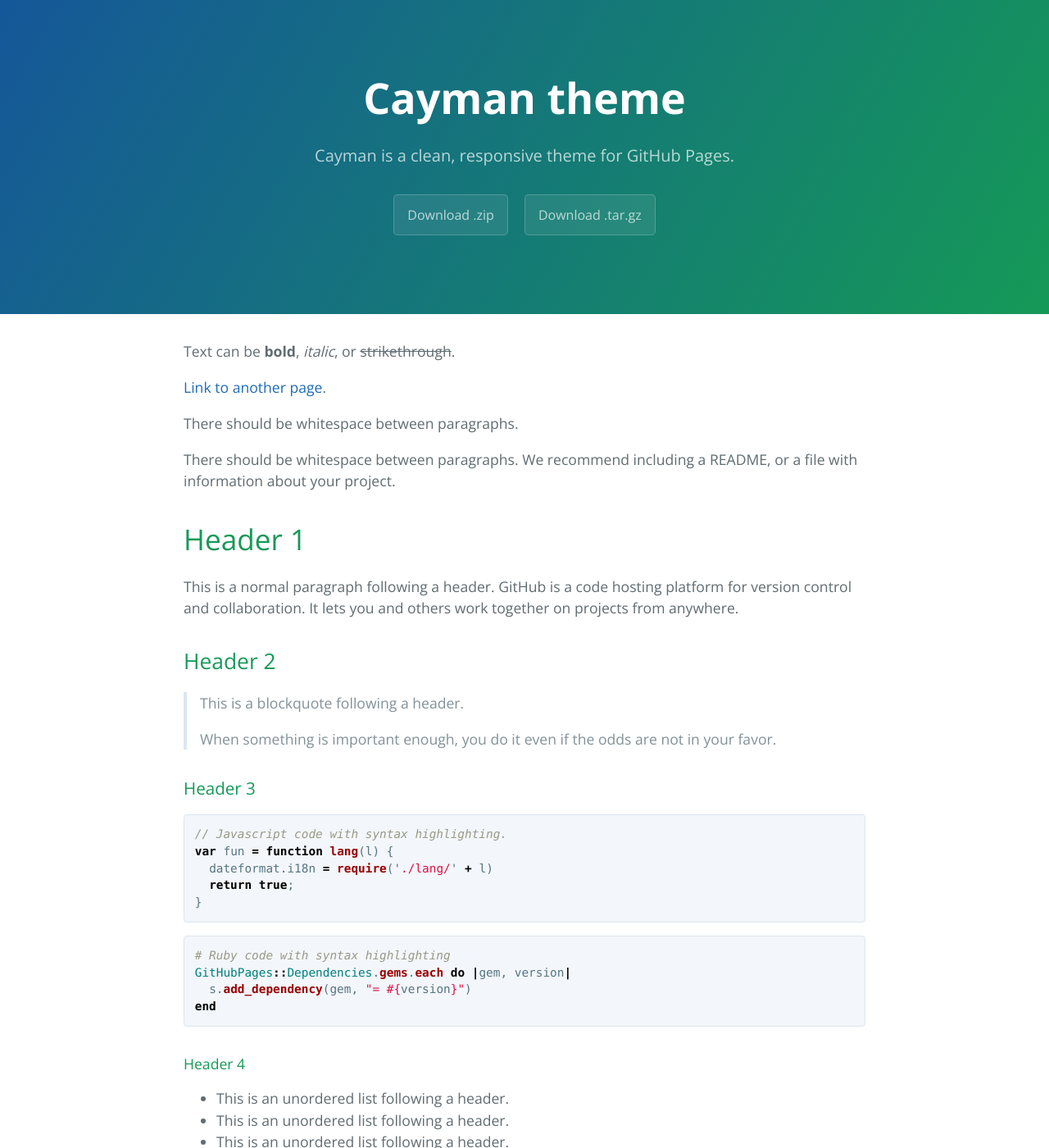
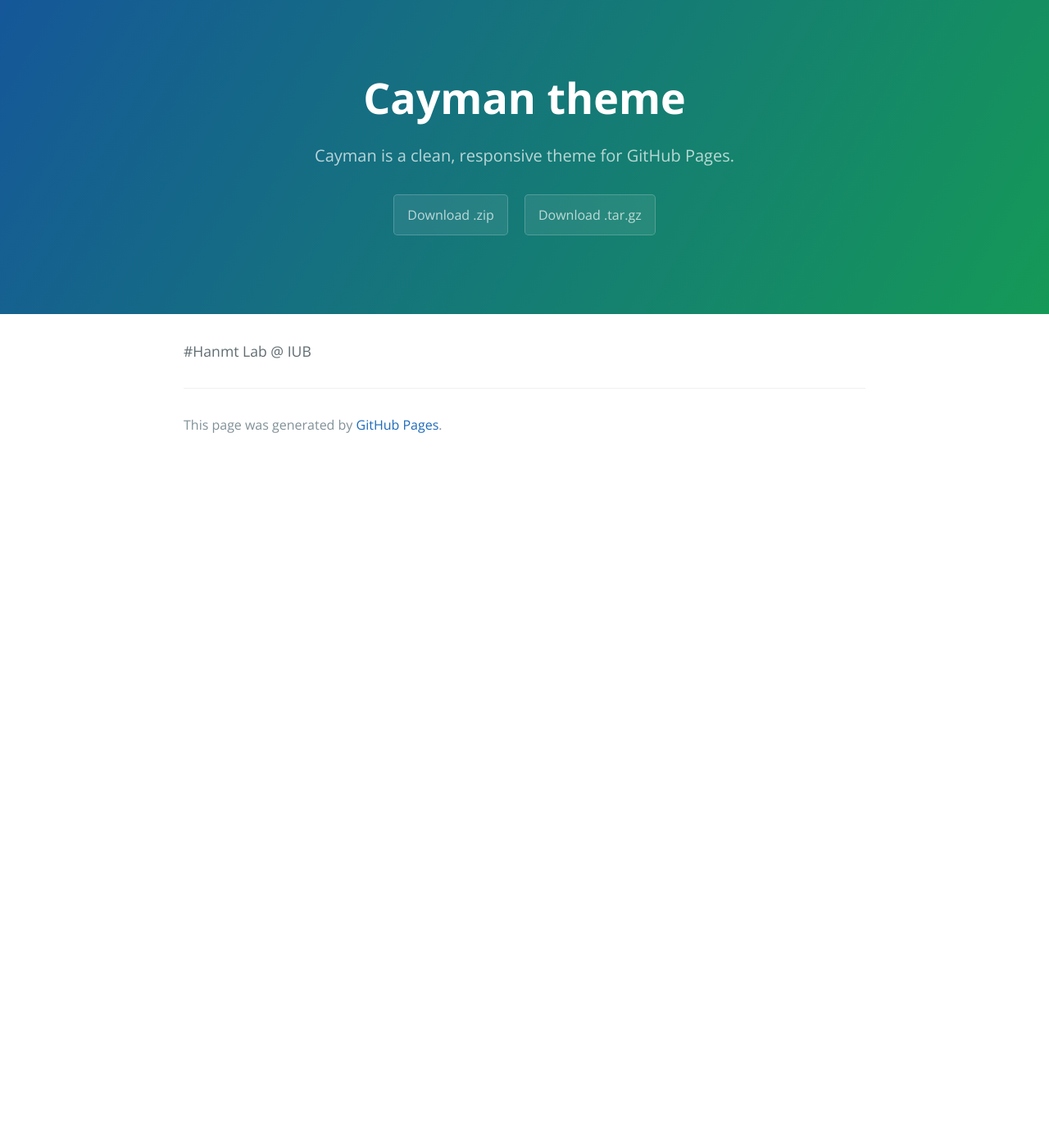
Before and after one commit to Hanmt-Lab/Hanmt-Lab.github.io, a Jekyll site: the page built from index.md, in a window 1280 px wide and 1400 px high. Shown: the whole window at 82% size. Built offline with Jekyll 4.4.1, drawn with Linux system fonts in a browser that asks for light colours; some of the changed text lies outside the part shown.

Commit message:
Update index.md

````diff
--- a/index.md
+++ b/index.md
@@ -2,122 +2,4 @@
 layout: default
 ---
 
-Text can be **bold**, _italic_, or ~~strikethrough~~.
-
-[Link to another page](./another-page.html).
-
-There should be whitespace between paragraphs.
-
-There should be whitespace between paragraphs. We recommend including a README, or a file with information about your project.
-
-# Header 1
-
-This is a normal paragraph following a header. GitHub is a code hosting platform for version control and collaboration. It lets you and others work together on projects from anywhere.
-
-## Header 2
-
-> This is a blockquote following a header.
->
-> When something is important enough, you do it even if the odds are not in your favor.
-
-### Header 3
-
-```js
-// Javascript code with syntax highlighting.
-var fun = function lang(l) {
-  dateformat.i18n = require('./lang/' + l)
-  return true;
-}
-```
-
-```ruby
-# Ruby code with syntax highlighting
-GitHubPages::Dependencies.gems.each do |gem, version|
-  s.add_dependency(gem, "= #{version}")
-end
-```
-
-#### Header 4
-
-*   This is an unordered list following a header.
-*   This is an unordered list following a header.
-*   This is an unordered list following a header.
-
-##### Header 5
-
-1.  This is an ordered list following a header.
-2.  This is an ordered list following a header.
-3.  This is an ordered list following a header.
-
-###### Header 6
-
-| head1        | head two          | three |
-|:-------------|:------------------|:------|
-| ok           | good swedish fish | nice  |
-| out of stock | good and plenty   | nice  |
-| ok           | good `oreos`      | hmm   |
-| ok           | good `zoute` drop | yumm  |
-
-### There's a horizontal rule below this.
-
-* * *
-
-### Here is an unordered list:
-
-*   Item foo
-*   Item bar
-*   Item baz
-*   Item zip
-
-### And an ordered list:
-
-1.  Item one
-1.  Item two
-1.  Item three
-1.  Item four
-
-### And a nested list:
-
-- level 1 item
-  - level 2 item
-  - level 2 item
-    - level 3 item
-    - level 3 item
-- level 1 item
-  - level 2 item
-  - level 2 item
-  - level 2 item
-- level 1 item
-  - level 2 item
-  - level 2 item
-- level 1 item
-
-### Small image
-
-![Octocat](https://github.githubassets.com/images/icons/emoji/octocat.png)
-
-### Large image
-
-![Branching](https://guides.github.com/activities/hello-world/branching.png)
-
-
-### Definition lists can be used with HTML syntax.
-
-<dl>
-<dt>Name</dt>
-<dd>Godzilla</dd>
-<dt>Born</dt>
-<dd>1952</dd>
-<dt>Birthplace</dt>
-<dd>Japan</dd>
-<dt>Color</dt>
-<dd>Green</dd>
-</dl>
-
-```
-Long, single-line code blocks should not wrap. They should horizontally scroll if they are too long. This line should be long enough to demonstrate this.
-```
-
-```
-The final element.
-```
+#Hanmt Lab @ IUB
````
